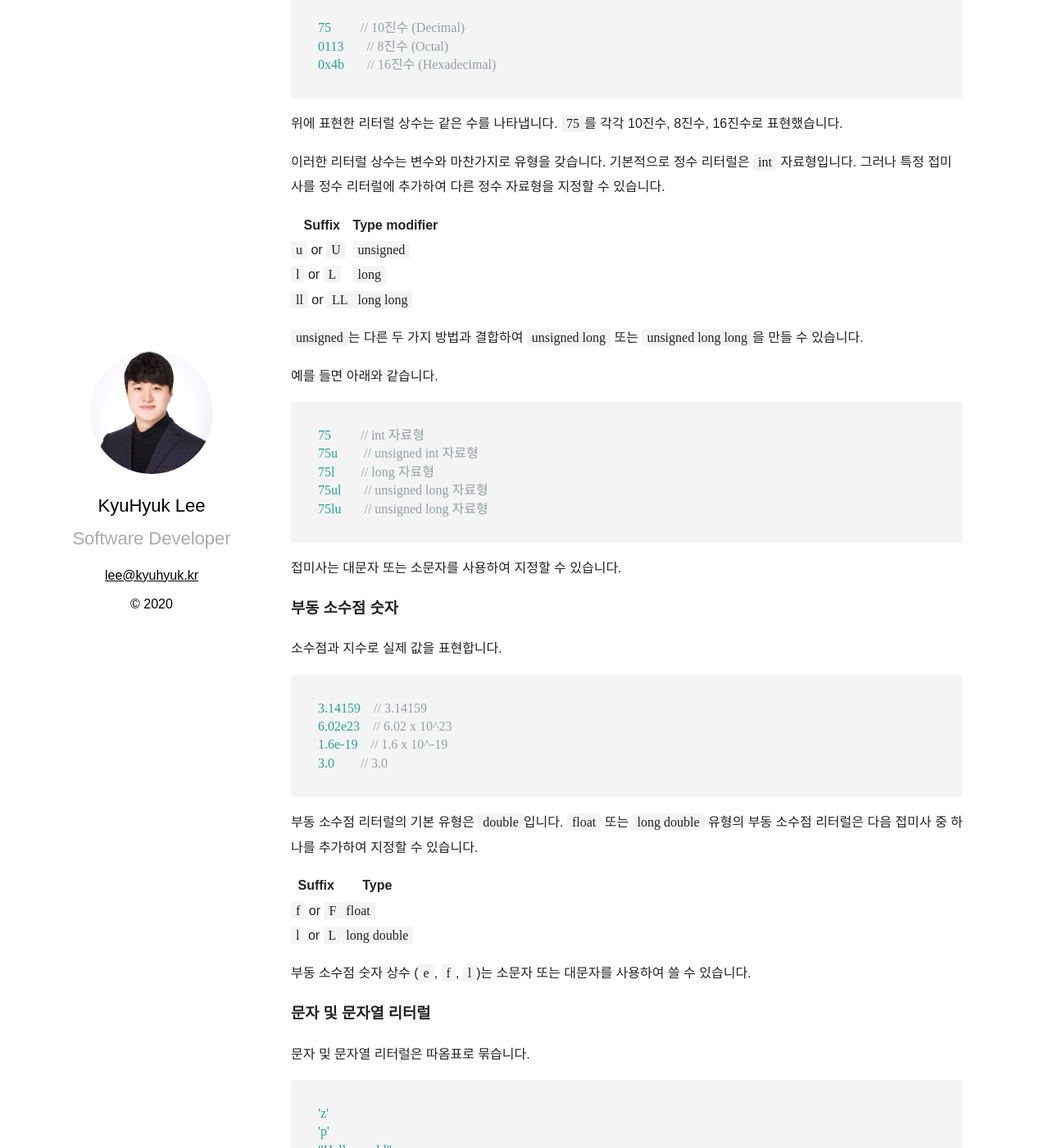
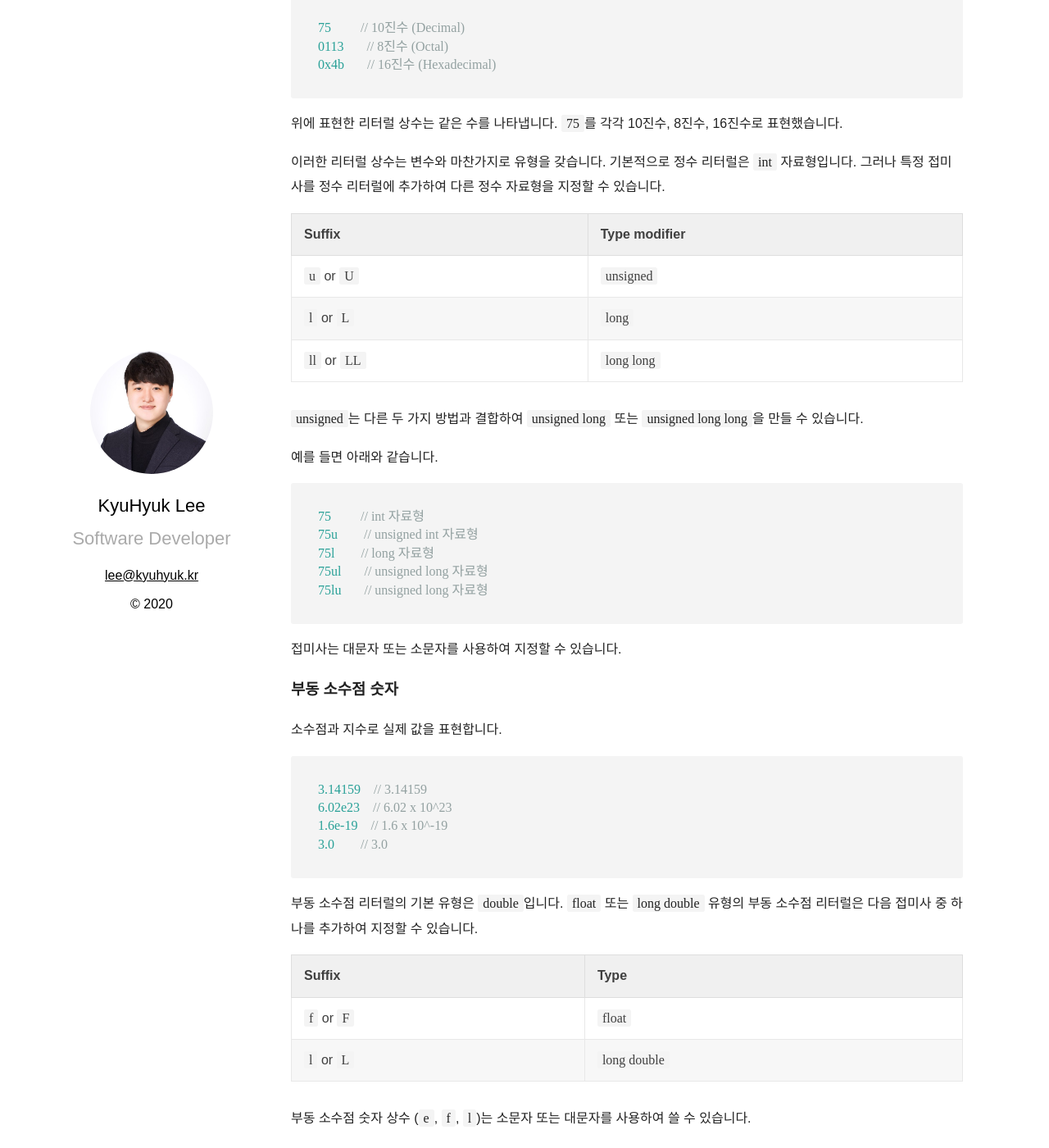
Before and after one commit to eorikc5764/leekyuhyuk.github.io, a Jekyll site: the page built from _posts/2019-09-04-C-Plus-Plus-Constants.md, in a window 1280 px wide and 1400 px high, scrolled down 825 px. Shown: the whole window at 82% size. Built offline with Jekyll 4.4.1, drawn with Linux system fonts in a browser that asks for light colours; some web fonts are replaced.

Commit message:
Table CSS apply

```diff
--- a/_sass/plain.scss
+++ b/_sass/plain.scss
@@ -1,4 +1,4 @@
-@import url('https://fonts.googleapis.com/css?family=Noto+Serif+KR|Nanum+Gothic+Coding&display=swap');
+@import url("https://fonts.googleapis.com/css?family=Noto+Serif+KR|Nanum+Gothic+Coding&display=swap");
 @import "ext/normalize";
 @import "syntax";
 
@@ -292,3 +292,31 @@ main {
     background: #f4f4f4;
   }
 }
+
+/**
+ * Tables
+ */
+table {
+  margin-bottom: 30px;
+  width: 100%;
+  text-align: left;
+  color: lighten(#111, 18%);
+  border-collapse: collapse;
+  border: 1px solid lighten(#828282, 40%);
+  tr {
+    &:nth-child(even) {
+      background-color: lighten(#828282, 46%);
+    }
+  }
+  th,
+  td {
+    padding: (30px / 3) (30px / 2);
+  }
+  th {
+    background-color: lighten(#828282, 43%);
+    border: 1px solid lighten(#828282, 36%);
+  }
+  td {
+    border: 1px solid lighten(#828282, 40%);
+  }
+}
```
Lines whose indentation alone changed are shown as unchanged.
